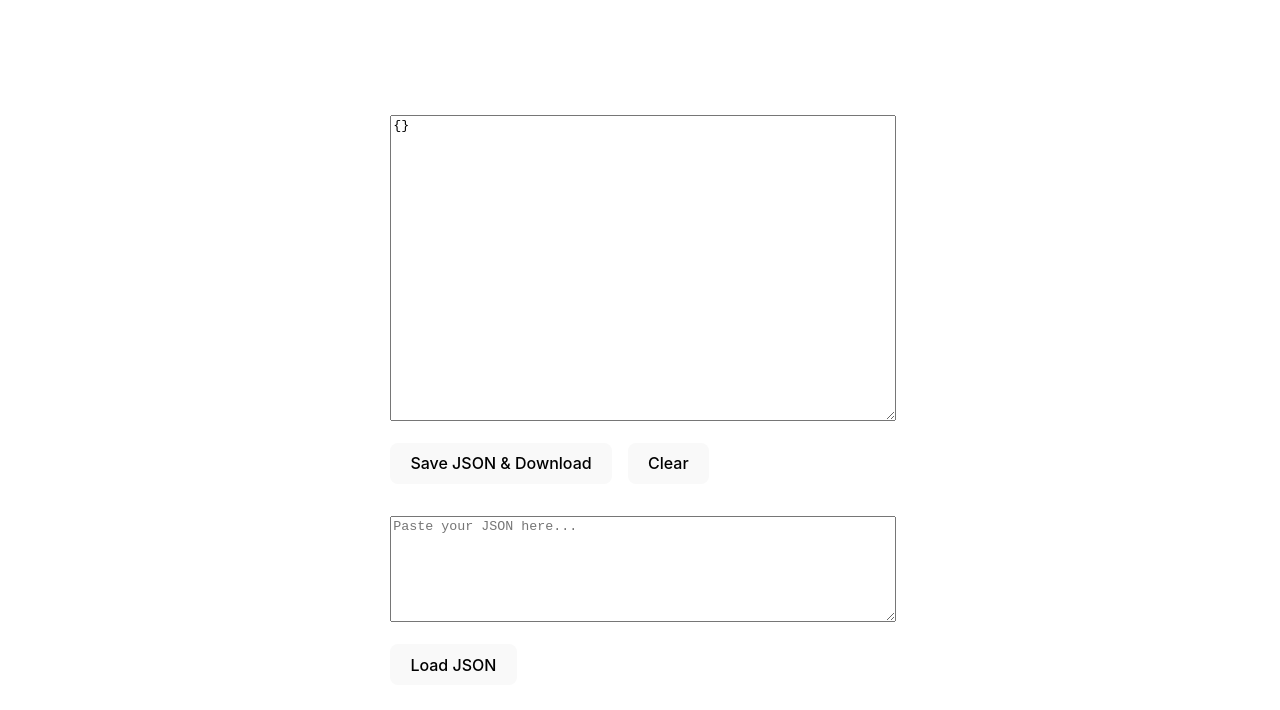
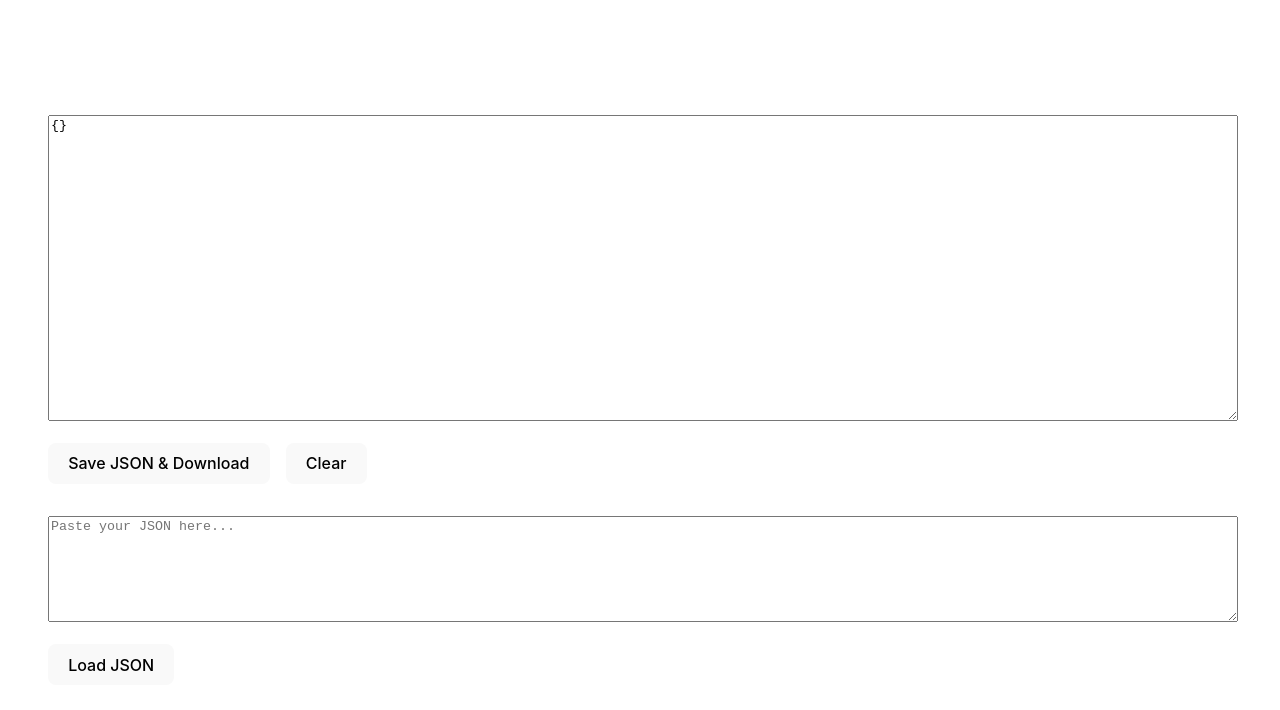
Before and after one commit to omotolamacaulay/json-config, a React (Vite) app: page / in a window 1280 px wide. Shown: the top 710 px of the page. Built offline with nearby package versions, Linux system fonts and the light colour scheme.

Commit message:
Increase page width

```diff
--- a/src/App.css
+++ b/src/App.css
@@ -1,5 +1,5 @@
 #root {
-  max-width: 1280px;
+  width: 1400px;
   margin: 0 auto;
   padding: 2rem;
   /* text-align: center; */
```
